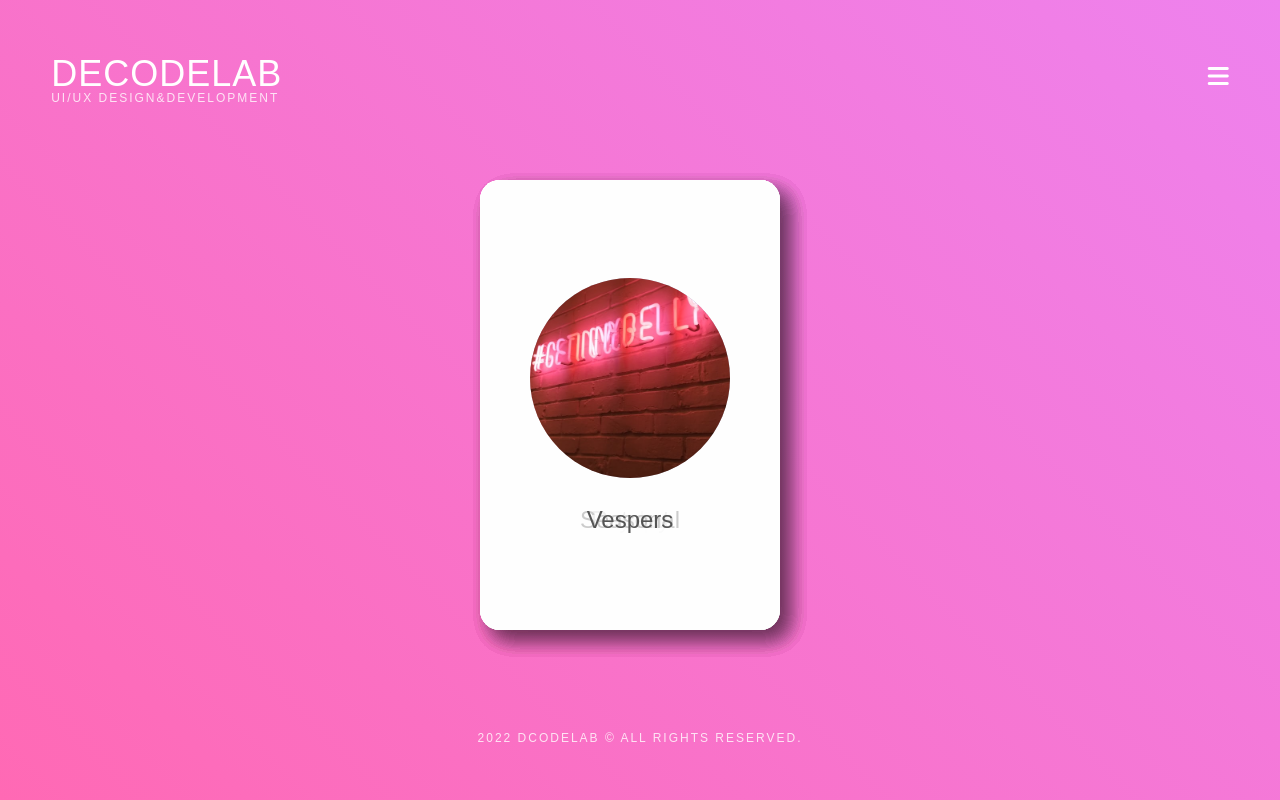
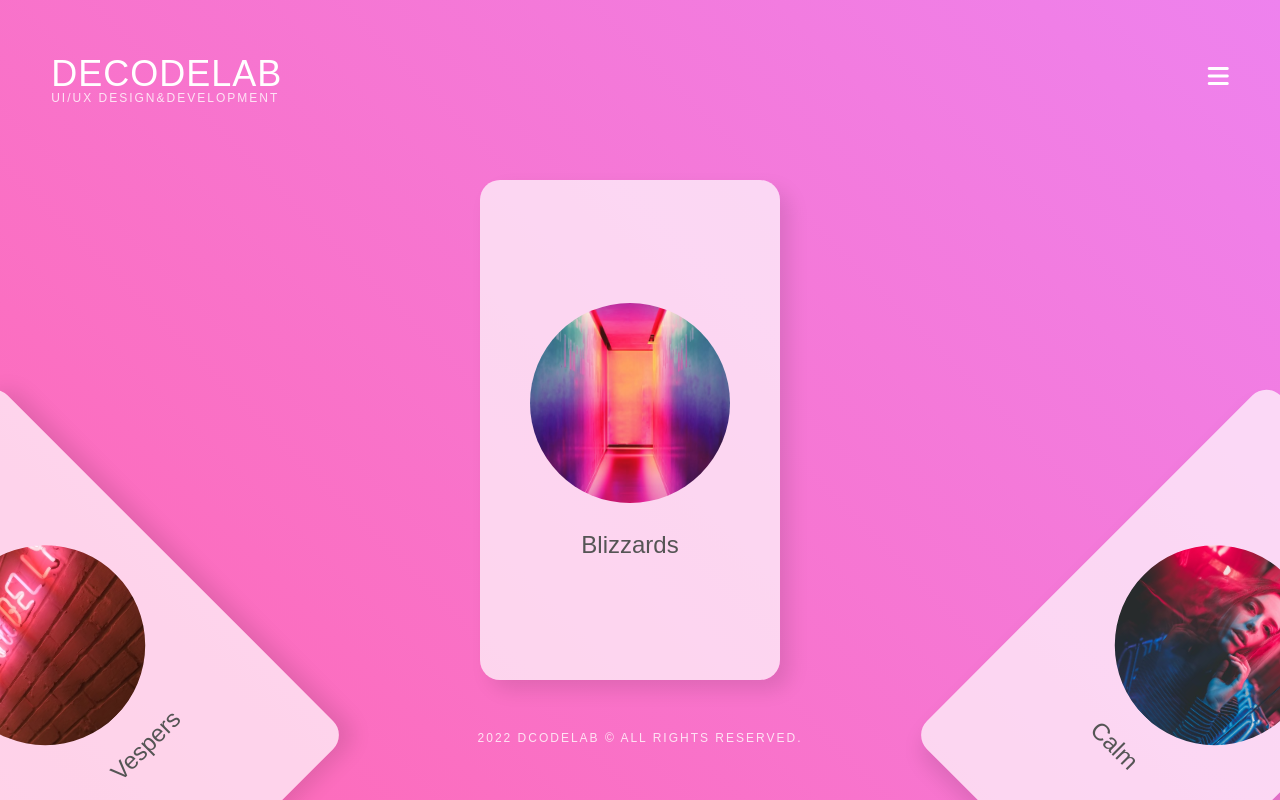
Before and after one commit to supermegageil/react_test, a React (Create React App) app: page / in a window 1280 px wide. Built offline with nearby package versions, Linux system fonts and the light colour scheme.

Commit message:
Panel컴포넌트 반복처리 개선

```diff
--- a/src/App.js
+++ b/src/App.js
@@ -3,8 +3,7 @@ import { Logo, Menu } from './components/Header.js';
 import Panel from './components/Panel.js';
 import Footer from './components/Footer.js';
 
-const arr = ['Blizzards', 'Calm', 'Dusty_Road', 'Escape', 'Payday', 'Retreat', 'Seasonal', 'Vespers'];
-const path = process.env.PUBLIC_URL;
+
 
 function App() {
 	return (
@@ -15,11 +14,7 @@ function App() {
 				<Menu />
 
 				<section>
-					{
-						arr.map((data, index) => {
-							return <Panel key={index} path={path} data={data} />
-						})
-					}
+					<Panel />
 				</section>
 
 				<Footer />
--- a/src/components/Panel.js
+++ b/src/components/Panel.js
@@ -1,14 +1,27 @@
-function Panel(props) {
+function Panel() {
+	const arr = ['Blizzards', 'Calm', 'Dusty_Road', 'Escape', 'Payday', 'Retreat', 'Seasonal', 'Vespers'];
+	const path = process.env.PUBLIC_URL;
+	const deg = 360/arr.length;
+
 	return (
-		<article>
-			<div className="inner">
-				<div className="pic">
-					<img src={`${props.path}/img/${props.data}.jpg`} />
-				</div>
+		<>
+		{
+			arr.map((data,index)=>{
+				return (
+					<article key={index} style={{transform: `rotate(${deg*index}deg) translateY(-100vh)`}}>
+						<div className="inner">
+							<div className="pic">
+								<img src={`${path}/img/${data}.jpg`} />
+							</div>
 
-				<h2>{props.data}</h2>
-			</div>
-		</article>
+							<h2>{data}</h2>
+						</div>
+					</article>
+				)
+			})
+		}
+		</>
+
 	)
 }
 
--- a/src/css/style.css
+++ b/src/css/style.css
@@ -12,7 +12,9 @@ a {
 figure {
   width: 100%;
   height: 100vh;
-  background: linear-gradient(45deg, hotpink, violet); }
+  background: linear-gradient(45deg, hotpink, violet);
+  position: relative;
+  overflow: hidden; }
   figure h1 {
     position: absolute;
     top: 7vh;
@@ -35,9 +37,9 @@ figure {
     color: #fff; }
   figure section {
     width: 300px;
-    height: 450px;
+    height: 500px;
     position: absolute;
-    top: 50%;
+    top: 150%;
     left: 50%;
     margin-left: -160px;
     margin-top: -220px; }
--- a/src/scss/style.scss
+++ b/src/scss/style.scss
@@ -5,14 +5,16 @@ figure {
 	width: 100%;
 	height: 100vh;
 	background: linear-gradient(45deg, hotpink, violet);
+	position: relative;
+	overflow: hidden;
 
 	@import "header";
 
 	section {
 		width: 300px;
-		height: 450px;
+		height: 500px;
 		position: absolute;
-		top: 50%;
+		top: 150%;
 		left: 50%;
 		margin-left: -160px;
 		margin-top: -220px;
```
Also changed, not shown: 2 other files (tests, documents, lock files or other folders).
